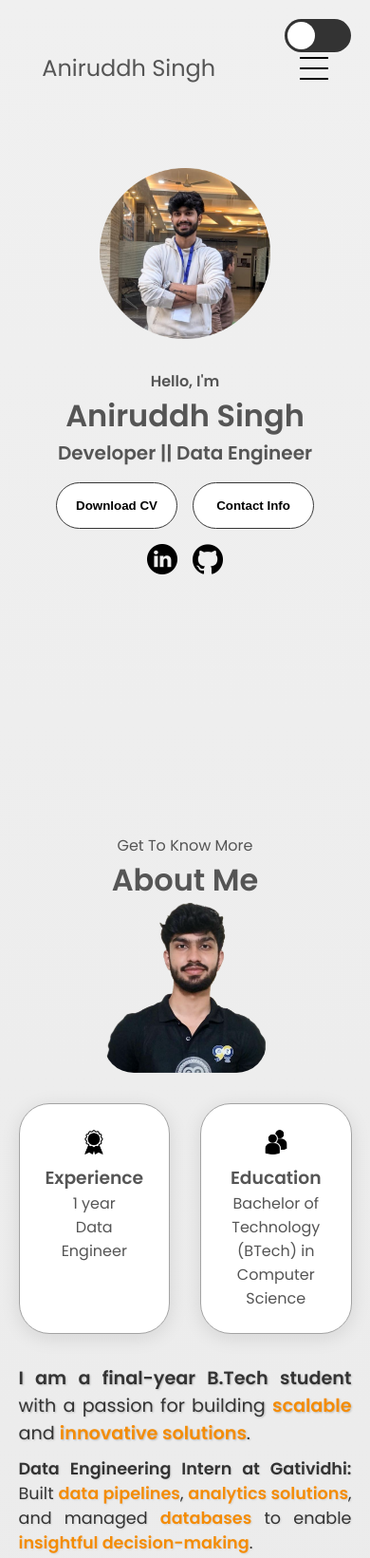
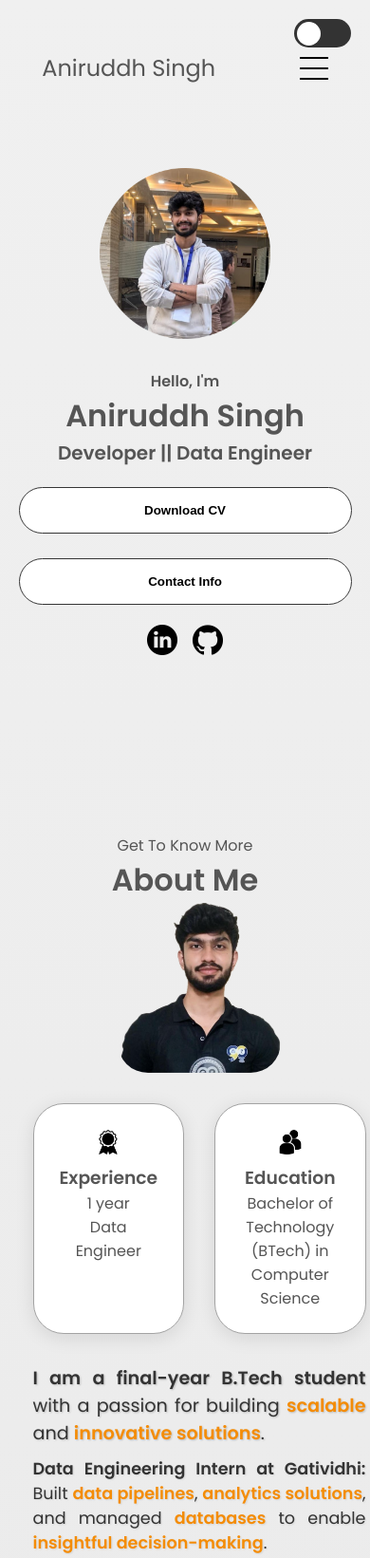
Before and after one commit to anirwdh/aniruddhsingh, a plain HTML site: page index.html in a window 390 px wide. Shown: the top 1641 px of the page at 95% size. Drawn offline with Linux system fonts and the light colour scheme.

Commit message:
Update index.html

```diff
--- a/index.html
+++ b/index.html
@@ -63,6 +63,44 @@
       body.dark-mode .btn {
         background-color: #333333; /* Dark background for buttons */
         color: #ffffff; /* Light text for visibility */
+      }
+
+      /* New styles for responsive design */
+      body {
+        max-width: 100%; /* Ensure body does not exceed viewport width */
+        overflow-x: hidden; /* Prevent horizontal scrolling */
+      }
+
+      nav {
+        width: 100%; /* Make navigation full width */
+      }
+
+      .section-container, .skills-container, .experience-details-container {
+        width: 100%; /* Ensure sections take full width */
+        padding: 0 15px; /* Add padding for better spacing */
+      }
+
+      .skill-card {
+        width: 100%; /* Make skill cards responsive */
+        box-sizing: border-box; /* Include padding and border in width */
+      }
+
+      /* Adjustments for smaller screens */
+      @media (max-width: 768px) {
+        .toggle-button {
+          width: 60px; /* Adjust toggle button size */
+          height: 30px; /* Adjust toggle button size */
+        }
+
+        .toggle-button:before {
+          width: 25px; /* Adjust toggle button circle size */
+          height: 25px; /* Adjust toggle button circle size */
+        }
+
+        .btn {
+          width: 100%; /* Make buttons full width on mobile */
+          margin: 5px 0; /* Add margin for spacing */
+        }
       }
     </style>
     <script>
@@ -263,7 +301,7 @@
           </div>
         </div>
         <div class="skill-category">
-          <h2 class="experience-sub-title">Development</h2>
+          <h2 class="experience-sub-title">Frontend Development</h2>
           <div class="article-container">
             <article class="skill-card">
               <img src="./assets/checkmark.png" alt="Skill icon" class="icon" />
```
